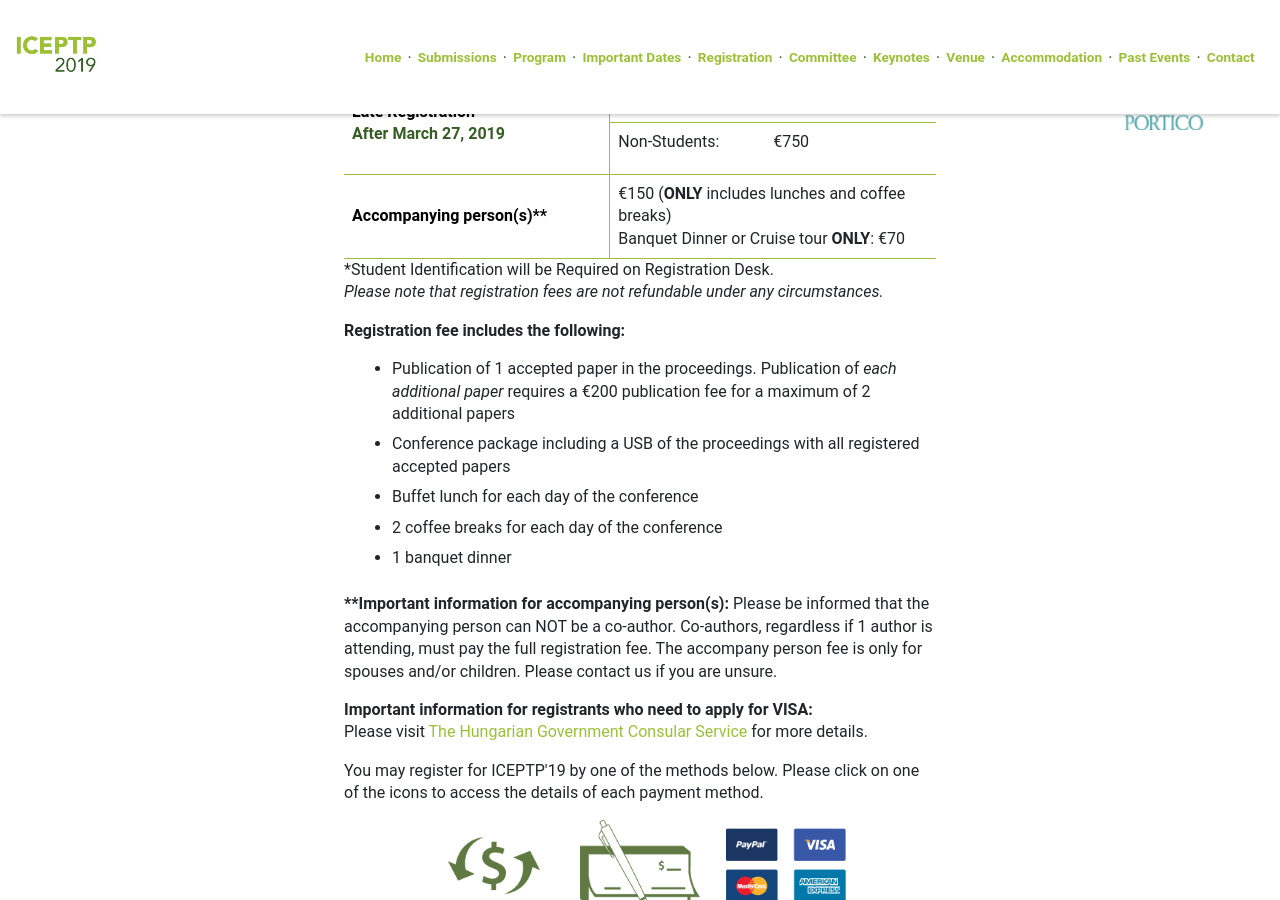
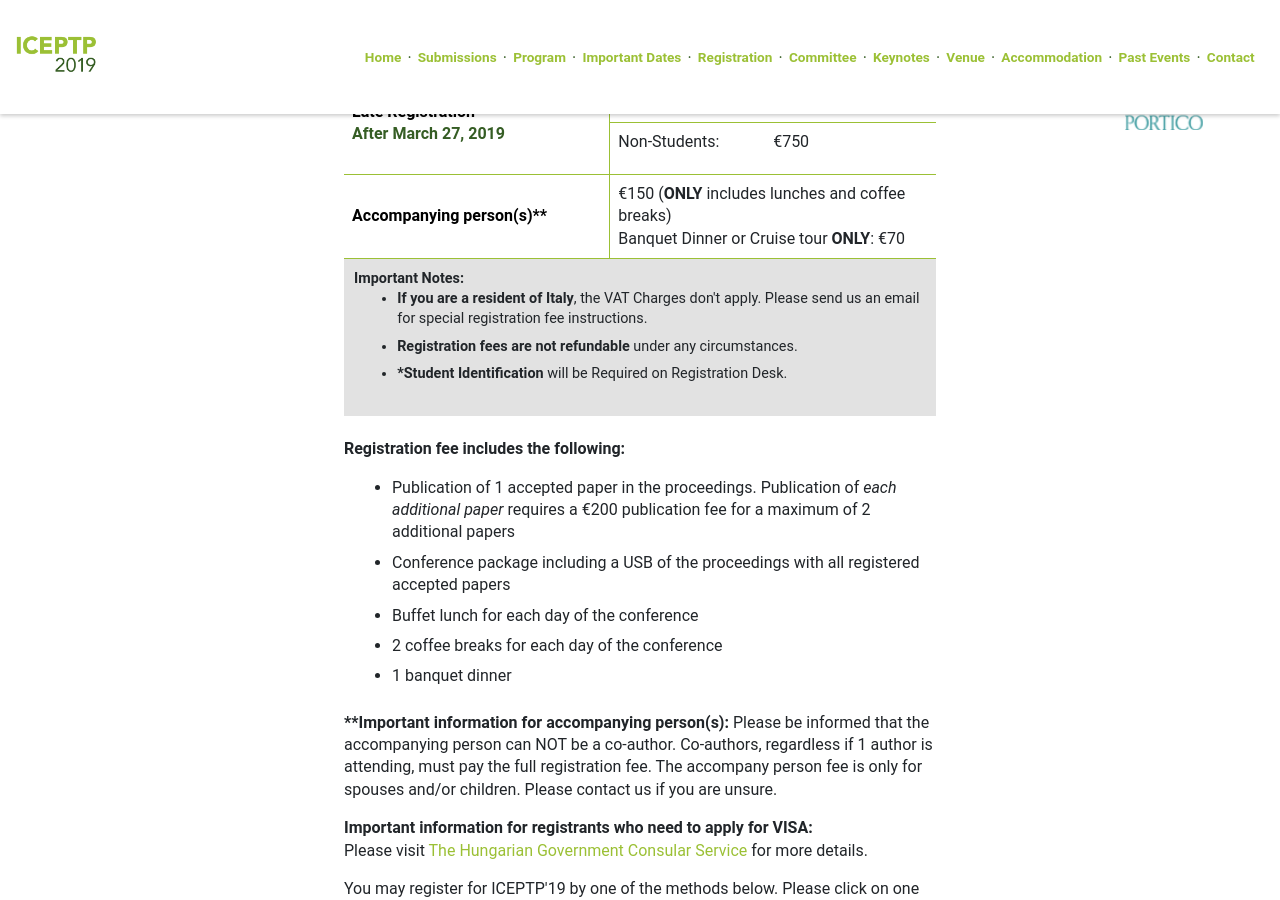
Before and after one commit to intaset/iceptp, a Jekyll site: the page built from registration.html, in a window 1280 px wide and 900 px high, scrolled down 773 px. Built offline with Jekyll 4.4.1, drawn with Linux system fonts in a browser that asks for light colours; nearby versions of some CDN libraries; Markdown is read by kramdown in place of the engine named in the settings; comment, search, counter and statistics services are not loaded.

Commit message:
added note for italians

```diff
--- a/registration.html
+++ b/registration.html
@@ -85,8 +85,16 @@
 </table>
 </div>
 
-<p class="body">*Student Identification will be Required on Registration Desk.<br>
-<i>Please note that registration fees are not refundable under any circumstances.</i></p>
+<div class="announcement-text">
+<strong>Important Notes:</strong>
+<ul>
+    <li><strong>If you are a resident of Italy</strong>, the VAT Charges don't apply. Please send us an email for special registration fee instructions.</li>
+    <li><strong>Registration fees are not refundable</strong> under any circumstances.</li>
+    <li><strong>*Student Identification</strong> will be Required on Registration Desk.</li>
+
+</ul>
+</div>
+<br>
 
 <p class="body bold">Registration fee includes the following:</p>
 
```
Also changed, not shown: 1 other file.
